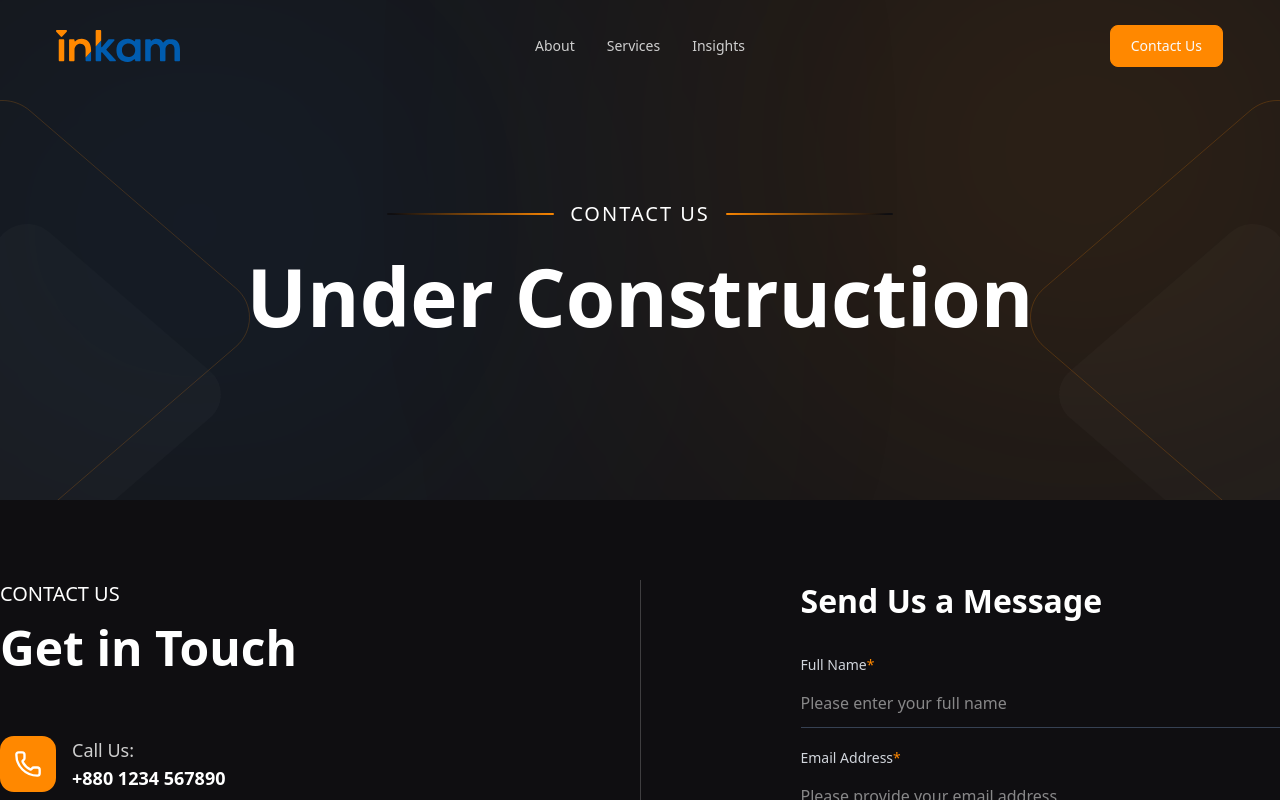
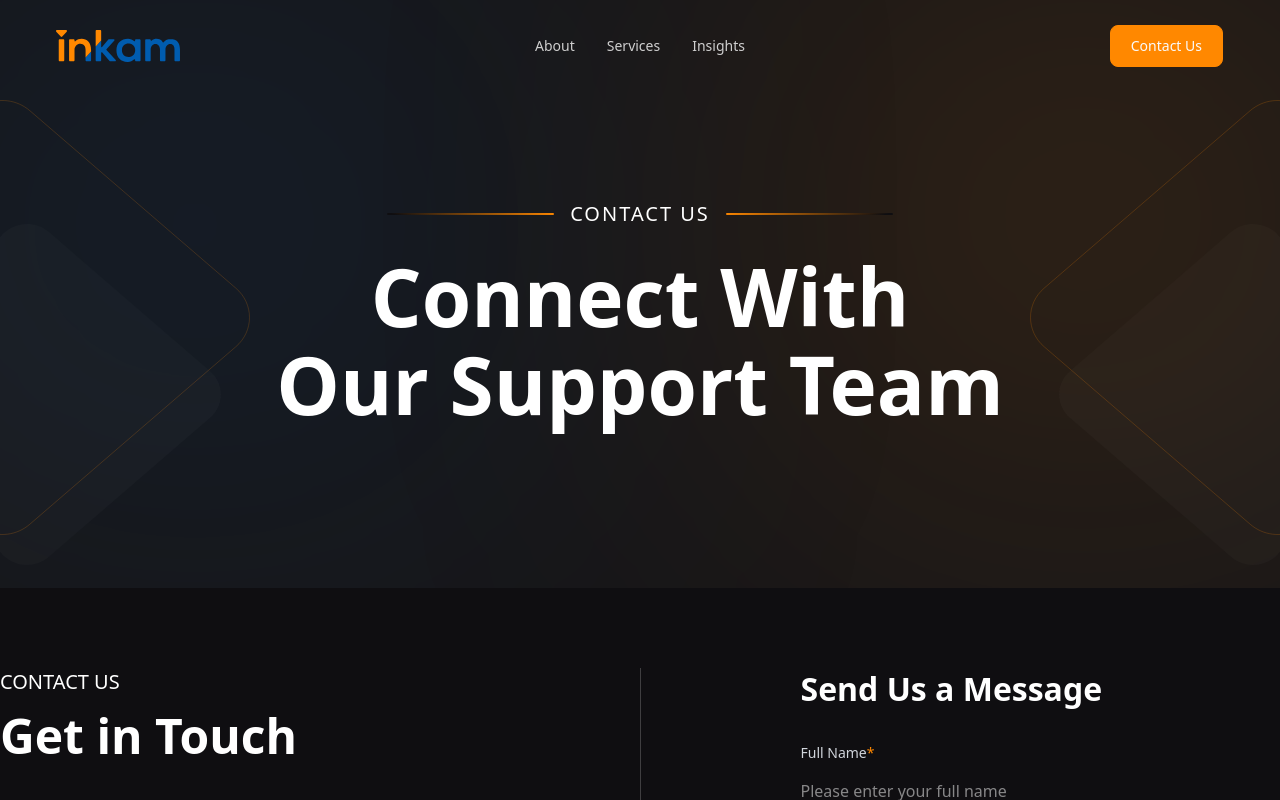
Before and after one commit to Creativecoder11/Inkam-web, a Next.js app: page /contact in a window 1280 px wide. Shown: the top 800 px of the page. Built offline with nearby package versions, Linux system fonts and the light colour scheme.

Commit message:
Contact Us Header Text Change

```diff
--- a/app/contact/page.tsx
+++ b/app/contact/page.tsx
@@ -4,13 +4,17 @@ import HeaderBanner from "@/components/layout/headerBanner";
 import Form from "@/components/sections/contact/Form";
 
 export default function ContactSection() {
-
-
   return (
     <section className="text-white ">
       <HeaderBanner
         title="Contact Us"
-        heading={<>Under Construction</>}
+        heading={
+          <>
+            Connect With
+            <br />
+            Our Support Team
+          </>
+        }
       />
 
       <Form />
```
